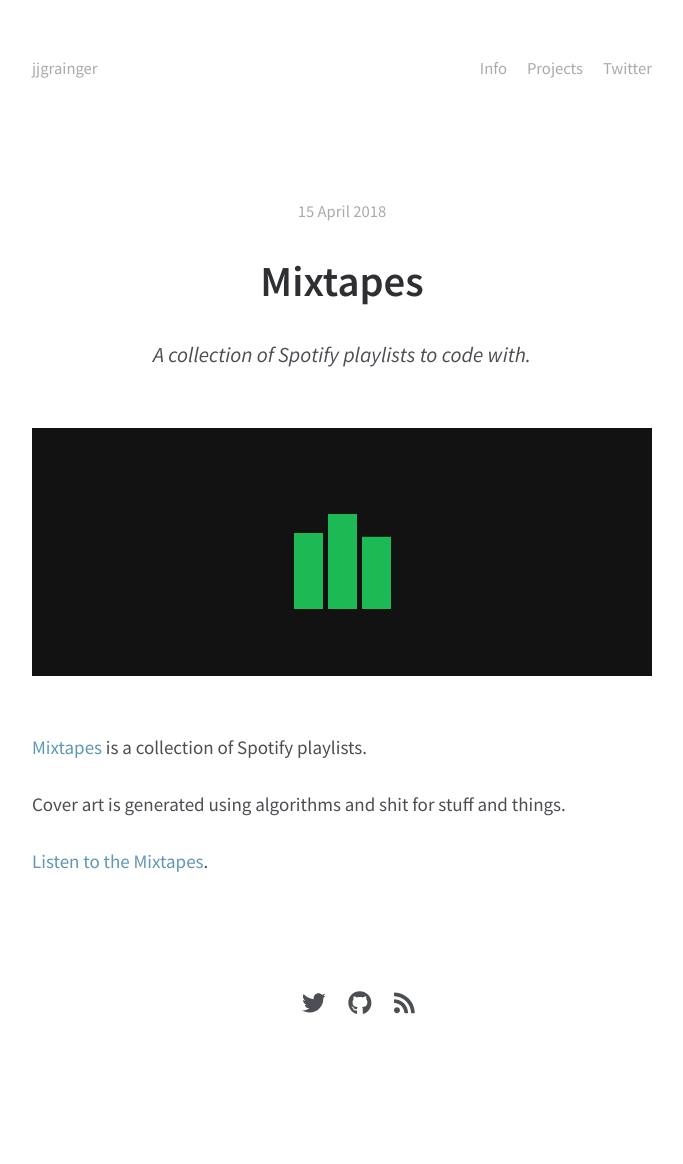
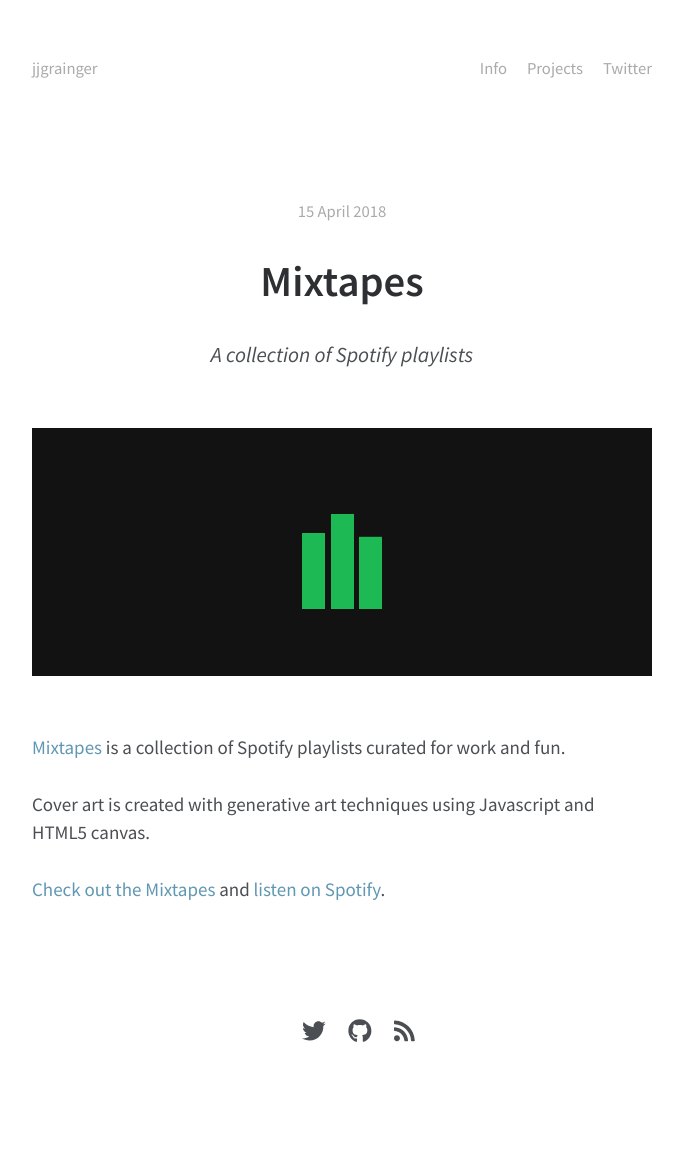
Before and after one commit to jjgrainger/jjgrainger, a Jekyll site: the page built from _projects/mixtapes.md, in a window 1280 px wide. Shown: the whole page, without its empty margins (298-981 px from the left). Built offline with Jekyll 4.4.1, drawn with Linux system fonts in a browser that asks for light colours; nearby versions of some CDN libraries; before the commit the page ends 1135 px from its top, so only the background shows below that.

Commit message:
minor fixes to project icons

```diff
--- a/_projects/mixtapes.md
+++ b/_projects/mixtapes.md
@@ -1,12 +1,12 @@
 ---
 title: Mixtapes
-description: A collection of Spotify playlists to code with.
+description: A collection of Spotify playlists
 image: mixtapes
 layout: project
 ---
 
-[Mixtapes](#) is a collection of Spotify playlists.
+[Mixtapes](https://jjgrainger.co.uk/mixtapes) is a collection of Spotify playlists curated for work and fun.
 
-Cover art is generated using algorithms and shit for stuff and things.
+Cover art is created with generative art techniques using Javascript and HTML5 canvas.
 
-[Listen to the Mixtapes](#).
+[Check out the Mixtapes](https://jjgrainger.co.uk/mixtapes) and [listen on Spotify](https://open.spotify.com/user/jjgrainger).
--- a/_sass/_projects.scss
+++ b/_sass/_projects.scss
@@ -23,6 +23,12 @@
         top: 0;
         bottom: 0;
         margin: auto;
+
+        font-size: 6rem;
+
+        @media(max-width: 600px) {
+            font-size: 3rem;
+        }
     }
 }
 
@@ -44,6 +50,7 @@
     background: #fafafa;
     margin: 0;
     border: 0!important;
+    border-radius: 50%;
 
     .icon {
         position: absolute;
--- a/_sass/projects/_mixtapes.scss
+++ b/_sass/projects/_mixtapes.scss
@@ -15,7 +15,7 @@
 
 #mixtapes .icon .bar {
     display: inline-block;
-    width: 25%;
+    width: 20%;
     height: 100%;
     background: #1db954;
     transform-origin: bottom center;
--- a/_sass/projects/_ohthatsnice.scss
+++ b/_sass/projects/_ohthatsnice.scss
@@ -6,7 +6,6 @@
     font-family: 'Open Sans', sans-serif;
 
     .icon {
-        font-size: 6rem;
         color: #fff;
         animation: pulse 3s infinite;
     }
--- a/_sass/projects/_posttypes.scss
+++ b/_sass/projects/_posttypes.scss
@@ -3,7 +3,6 @@
 }
 
 #posttypes .icon {
-    font-size: 6rem;
     color: #333;
     animation: pin 6s infinite;
 }
--- a/_sass/projects/_snowflakes.scss
+++ b/_sass/projects/_snowflakes.scss
@@ -3,7 +3,6 @@
     color: #fff;
 
     .icon {
-        font-size: 6rem;
         animation: fa-spin 60s infinite linear;
     }
 }
```
